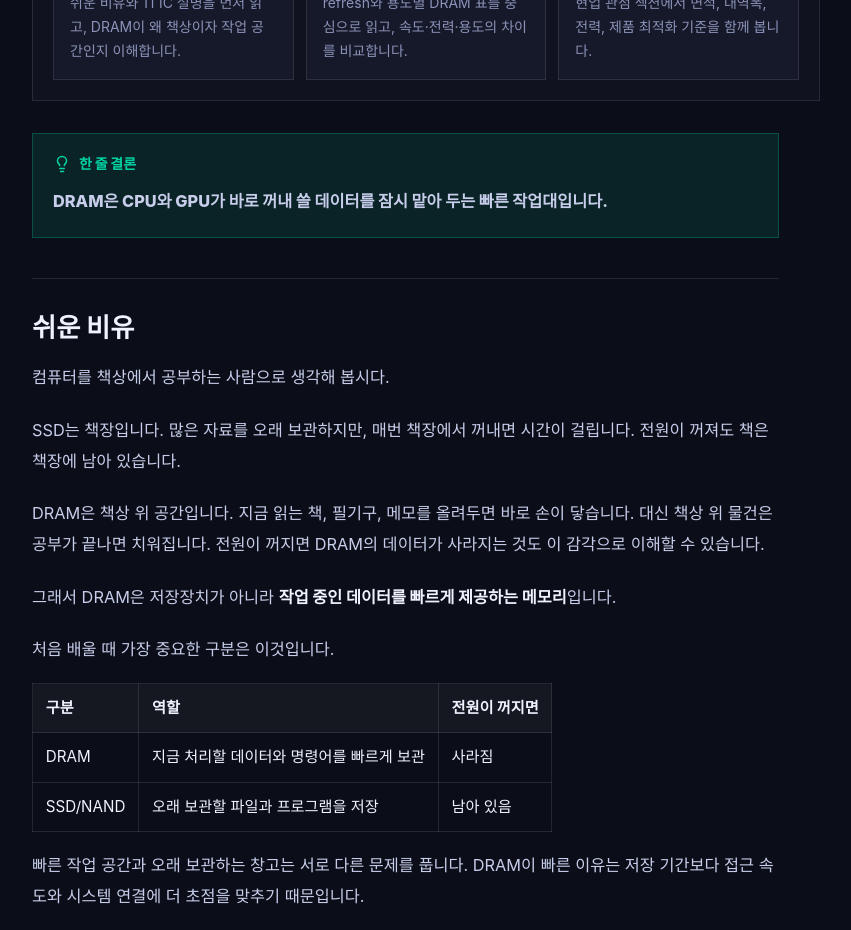
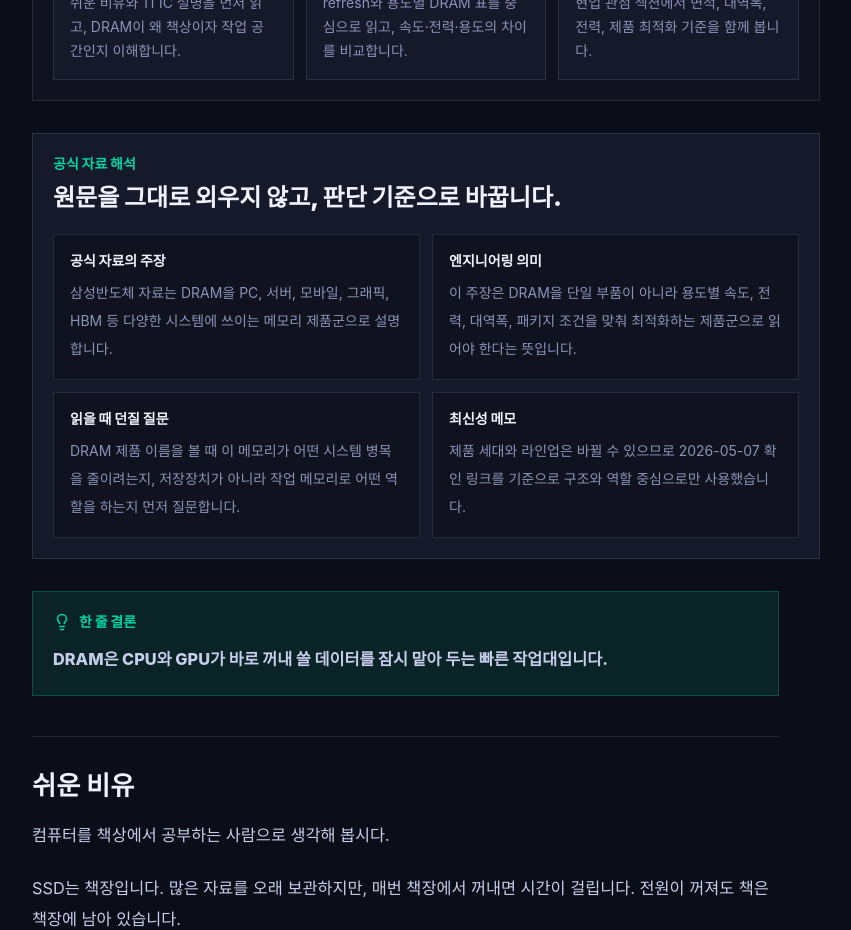
Before and after one commit to pigpgw/semiconductor-education, a Next.js app: page /learn/dram-basics in a window 1280 px wide. Shown: the part 1480-2410 px from the top of the page, without its empty margins (64-915 px from the left). Built offline with nearby package versions, Linux system fonts and the light colour scheme.

Commit message:
feat(lessons): add source interpretation notes

```diff
--- a/app/learn/[slug]/page.tsx
+++ b/app/learn/[slug]/page.tsx
@@ -212,6 +212,31 @@ export default async function LessonPage({ params }: LessonPageProps) {
             </div>
           </section>
 
+          <section className="mt-8 border border-line bg-surface p-5">
+            <p className="text-sm font-black text-teal">공식 자료 해석</p>
+            <h2 className="mt-2 text-2xl font-black">
+              원문을 그대로 외우지 않고, 판단 기준으로 바꿉니다.
+            </h2>
+            <div className="mt-5 grid gap-3 md:grid-cols-2">
+              <InterpretationItem
+                label="공식 자료의 주장"
+                text={lesson.sourceInterpretation.officialClaim}
+              />
+              <InterpretationItem
+                label="엔지니어링 의미"
+                text={lesson.sourceInterpretation.engineeringMeaning}
+              />
+              <InterpretationItem
+                label="읽을 때 던질 질문"
+                text={lesson.sourceInterpretation.readerQuestion}
+              />
+              <InterpretationItem
+                label="최신성 메모"
+                text={lesson.sourceInterpretation.freshnessNote}
+              />
+            </div>
+          </section>
+
           <div className="article-prose mt-8">
             <MDXRemote
               source={lesson.content}
@@ -307,6 +332,15 @@ export default async function LessonPage({ params }: LessonPageProps) {
   );
 }
 
+function InterpretationItem({ label, text }: { label: string; text: string }) {
+  return (
+    <div className="border border-line bg-paper p-4">
+      <h3 className="text-sm font-black">{label}</h3>
+      <p className="mt-2 text-sm leading-7 text-muted">{text}</p>
+    </div>
+  );
+}
+
 function SummaryBlock({
   icon,
   label,
--- a/content/lessons/dram-basics.mdx
+++ b/content/lessons/dram-basics.mdx
@@ -31,6 +31,11 @@ readingGuide:
   basic: "쉬운 비유와 1T1C 설명을 먼저 읽고, DRAM이 왜 책상이자 작업 공간인지 이해합니다."
   applied: "refresh와 용도별 DRAM 표를 중심으로 읽고, 속도·전력·용도의 차이를 비교합니다."
   field: "현업 관점 섹션에서 면적, 대역폭, 전력, 제품 최적화 기준을 함께 봅니다."
+sourceInterpretation:
+  officialClaim: "삼성반도체 자료는 DRAM을 PC, 서버, 모바일, 그래픽, HBM 등 다양한 시스템에 쓰이는 메모리 제품군으로 설명합니다."
+  engineeringMeaning: "이 주장은 DRAM을 단일 부품이 아니라 용도별 속도, 전력, 대역폭, 패키지 조건을 맞춰 최적화하는 제품군으로 읽어야 한다는 뜻입니다."
+  readerQuestion: "DRAM 제품 이름을 볼 때 이 메모리가 어떤 시스템 병목을 줄이려는지, 저장장치가 아니라 작업 메모리로 어떤 역할을 하는지 먼저 질문합니다."
+  freshnessNote: "제품 세대와 라인업은 바뀔 수 있으므로 2026-05-07 확인 링크를 기준으로 구조와 역할 중심으로만 사용했습니다."
 sources:
   - title: "DRAM | 메모리 | 삼성반도체"
     url: "https://semiconductor.samsung.com/kr/dram/"
--- a/content/lessons/euv-dram-scaling.mdx
+++ b/content/lessons/euv-dram-scaling.mdx
@@ -31,6 +31,11 @@ readingGuide:
   basic: "굵은 펜과 얇은 펜 비유로 DUV와 EUV의 파장 차이를 먼저 이해합니다."
   applied: "멀티 패터닝과 DRAM 미세화 표를 중심으로 공정 단계와 정렬 오차 부담을 봅니다."
   field: "양산 적용, 수율, 제품 개발 기간, 결함 관리 관점에서 EUV의 실무 의미를 읽습니다."
+sourceInterpretation:
+  officialClaim: "삼성반도체 자료는 EUV를 더 짧은 파장의 노광 기술이자 DRAM 제조의 미세 패턴 구현 수단으로 설명합니다."
+  engineeringMeaning: "이 주장은 EUV를 장비 이름으로만 보지 말고 멀티 패터닝 부담, 결함 관리, 생산성, 수율을 함께 낮추려는 공정 통합 문제로 읽어야 한다는 뜻입니다."
+  readerQuestion: "EUV 적용 발표를 볼 때 어느 층에 적용됐는지, 공정 단계와 overlay 부담을 얼마나 줄였는지, 양산 수율을 확보했는지 질문합니다."
+  freshnessNote: "EUV 적용 범위와 제품 세대는 바뀔 수 있으므로 2026-05-07 확인 링크를 기준으로 원리와 양산 판단 기준을 분리해 사용했습니다."
 sources:
   - title: "EUV - 특징 및 관련 콘텐츠 | 삼성반도체"
     url: "https://semiconductor.samsung.com/kr/technologies/euv/"
--- a/content/lessons/hbm-ai-memory.mdx
+++ b/content/lessons/hbm-ai-memory.mdx
@@ -31,6 +31,11 @@ readingGuide:
   basic: "GPU와 재료 창고 비유를 먼저 읽고, HBM이 데이터 길을 넓히는 메모리라는 점을 잡습니다."
   applied: "TSV, 적층, bandwidth 표를 중심으로 일반 DRAM과 HBM의 구조 차이를 비교합니다."
   field: "패키징, 열, 수율, 차세대 메모리 계층을 함께 보며 AI 인프라 병목 관점으로 읽습니다."
+sourceInterpretation:
+  officialClaim: "Samsung과 SK hynix 자료는 HBM을 TSV 기반 적층 구조와 AI 메모리 병목 완화에 연결해 설명합니다."
+  engineeringMeaning: "이 주장은 HBM의 가치를 용량 증가보다 대역폭, 짧은 연결, 패키징, 열, 수율, 고객 검증이 묶인 시스템 문제로 읽어야 한다는 뜻입니다."
+  readerQuestion: "HBM 발표를 볼 때 몇 단 적층인지보다 그 구조가 GPU 대기 시간, 전력 효율, 패키지 신뢰성에 어떤 영향을 주는지 질문합니다."
+  freshnessNote: "HBM 세대와 고객 적용 상황은 빠르게 바뀔 수 있으므로 2026-05-07 확인 링크를 기준으로 구조와 병목 해석에 집중했습니다."
 sources:
   - title: "HBM | DRAM | 삼성반도체"
     url: "https://semiconductor.samsung.com/kr/dram/hbm/"
--- a/lib/content.ts
+++ b/lib/content.ts
@@ -23,6 +23,13 @@ type QuickSummary = {
   outcome: string;
 };
 
+type SourceInterpretation = {
+  officialClaim: string;
+  engineeringMeaning: string;
+  readerQuestion: string;
+  freshnessNote: string;
+};
+
 type LessonFrontmatter = {
   title: string;
   description: string;
@@ -35,6 +42,7 @@ type LessonFrontmatter = {
   prerequisites: string[];
   quickSummary: QuickSummary;
   readingGuide: Record<LevelId, string>;
+  sourceInterpretation: SourceInterpretation;
   sources: Source[];
 };
 
@@ -129,6 +137,40 @@ function assertReadingGuide(value: unknown): Record<LevelId, string> {
   };
 }
 
+function assertSourceInterpretation(value: unknown): SourceInterpretation {
+  if (typeof value !== "object" || value === null) {
+    throw new Error("Invalid frontmatter field: sourceInterpretation");
+  }
+
+  if (
+    !("officialClaim" in value) ||
+    !("engineeringMeaning" in value) ||
+    !("readerQuestion" in value) ||
+    !("freshnessNote" in value)
+  ) {
+    throw new Error("Invalid frontmatter field: sourceInterpretation");
+  }
+
+  return {
+    officialClaim: assertString(
+      value.officialClaim,
+      "sourceInterpretation.officialClaim"
+    ),
+    engineeringMeaning: assertString(
+      value.engineeringMeaning,
+      "sourceInterpretation.engineeringMeaning"
+    ),
+    readerQuestion: assertString(
+      value.readerQuestion,
+      "sourceInterpretation.readerQuestion"
+    ),
+    freshnessNote: assertString(
+      value.freshnessNote,
+      "sourceInterpretation.freshnessNote"
+    )
+  };
+}
+
 function parseLesson(fileName: string): Lesson {
   const slug = fileName.replace(/\.mdx$/, "");
   const fullPath = path.join(lessonsDirectory, fileName);
@@ -148,6 +190,7 @@ function parseLesson(fileName: string): Lesson {
     prerequisites: assertStringArray(data.prerequisites, "prerequisites"),
     quickSummary: assertQuickSummary(data.quickSummary),
     readingGuide: assertReadingGuide(data.readingGuide),
+    sourceInterpretation: assertSourceInterpretation(data.sourceInterpretation),
     sources: assertSources(data.sources),
     content
   };
--- a/package.json
+++ b/package.json
@@ -13,6 +13,7 @@
     "build": "next build",
     "check:glossary": "node scripts/check-glossary.mjs",
     "check:industry": "node scripts/check-industry-links.mjs",
+    "check:lessons": "node scripts/check-lessons.mjs",
     "check:practice": "node scripts/check-practice.mjs",
     "check:sources": "node scripts/check-sources.mjs",
     "check:viewport": "node scripts/check-viewports.mjs",
```
Also changed, not shown: scripts/check-lessons.mjs (added, +143 -0 lines), 10 other files (tests, documents, lock files or other folders).
